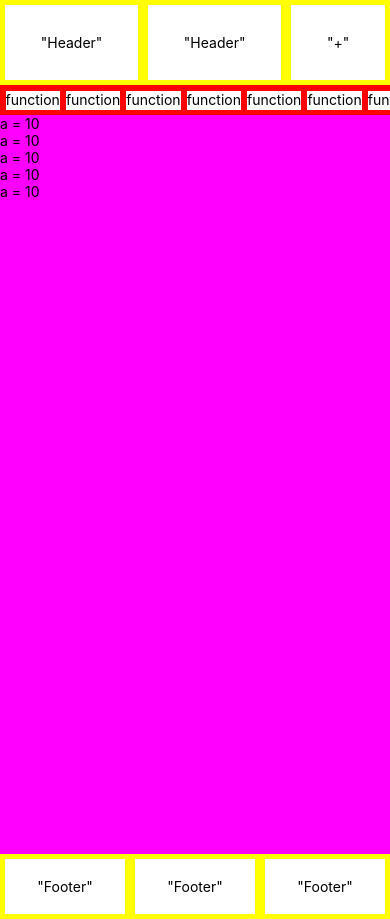
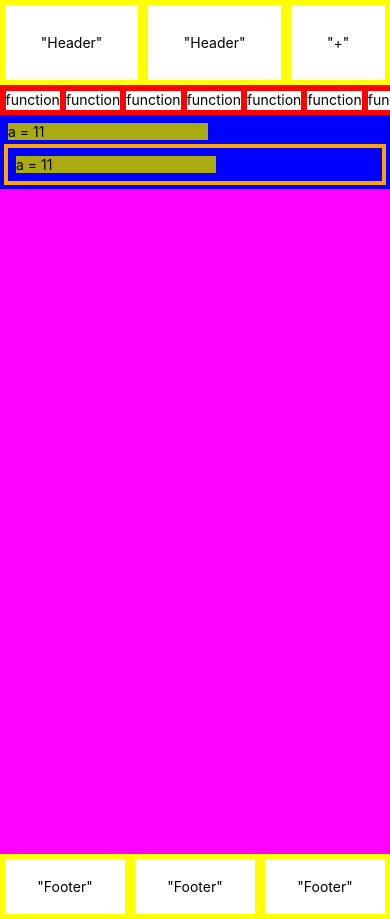
Before and after one commit to BalabanovA898/codeblocks, a React Native app: screen / in a window 390 px wide. Built offline with nearby package versions, Linux system fonts and the light colour scheme.

Commit message:
Finally made brand new working render system

```diff
--- a/App.tsx
+++ b/App.tsx
@@ -6,10 +6,8 @@ import CodeblocksZone from "./components/CodeblocksZone";
 import Footer from "./components/Footer";
 import BlockList from "./components/BlockList";
 
-import { useEffect, useState } from "react";
-import CodeBlocksWrapper from "./classes/CodeBlocksWrapper";
+import { useState } from "react";
 import CodeBlockFunction from "./classes/CodeBlockFunction";
-import CodeBlocksTree from "./classes/CodeBlocksTree";
 import CodeBlock from "./classes/CodeBlock";
 import CCodeBlockAsigment from "./classes/CodeBlockAsigment";
 
@@ -17,37 +15,20 @@ export default function App() {
     const [isBlockListVisible, setIsBlockListVisible] =
         useState<Boolean>(false);
 
-    const [functionList, setFunctionList] = useState<Array<CodeBlocksWrapper>>([
-        new CodeBlocksWrapper(
-            new CodeBlockFunction(
-                new CodeBlocksTree(
-                    new CodeBlock(
-                        new CCodeBlockAsigment(),
-                        new CodeBlock(
-                            new CCodeBlockAsigment(),
-                            new CodeBlock(
-                                new CCodeBlockAsigment(),
-                                new CodeBlock(
-                                    new CCodeBlockAsigment(),
-                                    new CodeBlock(
-                                        new CCodeBlockAsigment(),
-                                        null,
-                                        null
-                                    ),
-                                    null
-                                ),
-                                null
-                            ),
-                            null
-                        ),
-                        null
-                    )
-                )
+    const [functionList, setFunctionList] = useState<Array<CodeBlockFunction>>([
+        new CodeBlockFunction(
+            new CodeBlock(
+                new CCodeBlockAsigment(),
+                null,
+                new CodeBlock(new CCodeBlockAsigment(), null)
             )
         ),
     ]);
 
-    const [currentFunction, setCurrentFunction] = useState(0);
+    const [currentFunction, setCurrentFunction] = useState<number>(0);
+    const [currentCodeBlocks, setCurrecCodeBlocks] = useState<CodeBlock>(
+        functionList[currentFunction].codeBlocks
+    );
 
     return (
         <View>
@@ -57,7 +38,7 @@ export default function App() {
             />
             <BlockList isVisible={isBlockListVisible}></BlockList>
             <FunctionNavigator />
-            <CodeblocksZone blocks={functionList[currentFunction]} />
+            <CodeblocksZone blocks={currentCodeBlocks} />
             <Footer />
         </View>
     );
--- a/classes/CodeBlock.ts
+++ /dev/null
@@ -1,35 +0,0 @@
-import CCodeBlockAsigment from "./CodeBlockAsigment";
-
-type Content = CCodeBlockAsigment;
-
-interface ICodeBlock {
-    content_: Content;
-    next_: CodeBlock | null;
-    prev_: CodeBlock | null;
-}
-
-class CodeBlock implements ICodeBlock {
-    content_: Content;
-    next_: CodeBlock | null;
-    prev_: CodeBlock | null;
-
-    constructor(
-        content: Content,
-        next: CodeBlock | null,
-        prev: CodeBlock | null
-    ) {
-        this.content_ = content;
-        this.next_ = next;
-        this.prev_ = prev;
-    }
-
-    get content() {
-        return this.content_;
-    }
-
-    get next() {
-        return this.next_;
-    }
-}
-
-export default CodeBlock;
--- /dev/null
+++ b/classes/CodeBlock.tsx
@@ -0,0 +1,68 @@
+import { RenderContent } from "../types/types";
+import { Key } from "react";
+import { StyleSheet, View } from "react-native";
+
+interface ICodeBlock {
+    content_: RenderContent;
+    children: Array<CodeBlock>;
+    next_: CodeBlock | null;
+    isWrapper: Boolean;
+    render: (props: { key: Key }) => React.JSX.Element;
+}
+
+class CodeBlock implements ICodeBlock {
+    content_: RenderContent;
+    next_: CodeBlock | null;
+    isWrapper: Boolean = false;
+    children: CodeBlock[];
+
+    constructor(
+        content: RenderContent,
+        next: CodeBlock | null,
+        ...children: Array<CodeBlock>
+    ) {
+        this.content_ = content;
+        this.next_ = next;
+        this.children = children;
+    }
+
+    get content() {
+        return this.content_;
+    }
+
+    get next() {
+        return this.next_;
+    }
+
+    render(props: { key: Key }) {
+        return (
+            <View
+                key={props.key}
+                style={styles.container}>
+                {this.content.render({ key: Date.now() })}
+                {(() => {
+                    if (this.children.length)
+                        return (
+                            <View style={styles.children}>
+                                {this.children.map((item) =>
+                                    item.render({ key: Date.now() })
+                                )}
+                            </View>
+                        );
+                })()}
+            </View>
+        );
+    }
+}
+
+const styles = StyleSheet.create({
+    container: {
+        backgroundColor: "#0000ff",
+        padding: 4,
+    },
+    children: {
+        backgroundColor: "orange",
+        padding: 4,
+    },
+});
+export default CodeBlock;
--- a/classes/CodeBlockAsigment.ts
+++ b/classes/CodeBlockAsigment.tsx
@@ -8,8 +8,8 @@ interface ICodeBlockAsigment {
 class CCodeBlockAsigment implements ICodeBlockAsigment {
     render_ = CodeBlockAsigment;
 
-    get render() {
-        return this.render_;
+    render(props: { key: Key }) {
+        return this.render_(props);
     }
 }
 
--- a/classes/CodeBlockFunction.ts
+++ /dev/null
@@ -1,23 +0,0 @@
-import CodeBlocksTree from "./CodeBlocksTree";
-
-interface ICodeBlockFunction {
-    codeBlocks_: CodeBlocksTree;
-}
-
-class CodeBlockFunction implements ICodeBlockFunction {
-    codeBlocks_: CodeBlocksTree;
-
-    constructor(codeBlocksTree: CodeBlocksTree) {
-        this.codeBlocks_ = codeBlocksTree;
-    }
-
-    get codeBlocks() {
-        return this.codeBlocks_;
-    }
-
-    set codeBlocks(newCodeBlocks: CodeBlocksTree) {
-        this.codeBlocks_ = newCodeBlocks;
-    }
-}
-
-export default CodeBlockFunction;
--- /dev/null
+++ b/classes/CodeBlockFunction.tsx
@@ -0,0 +1,22 @@
+import CodeBlock from "./CodeBlock";
+
+interface ICodeBlockFunction {
+    codeBlocksWrapper_: CodeBlock;
+}
+
+class CodeBlockFunction implements ICodeBlockFunction {
+    codeBlocksWrapper_: CodeBlock;
+
+    constructor(codeBlocksTree: CodeBlock) {
+        this.codeBlocksWrapper_ = codeBlocksTree;
+    }
+
+    set codeBlocks(newCodeBlocks: CodeBlock) {
+        this.codeBlocksWrapper_ = newCodeBlocks;
+    }
+    get codeBlocks() {
+        return this.codeBlocksWrapper_;
+    }
+}
+
+export default CodeBlockFunction;
--- a/classes/CodeBlocksTree.ts
+++ /dev/null
@@ -1,23 +0,0 @@
-import CodeBlock from "./CodeBlock";
-
-interface ICodeBlocksTree {
-    root_: CodeBlock;
-}
-
-class CodeBlocksTree implements ICodeBlocksTree {
-    root_: CodeBlock;
-
-    constructor(root: CodeBlock) {
-        this.root_ = root;
-    }
-
-    get root() {
-        return this.root_;
-    }
-
-    set root(newRoot: CodeBlock) {
-        this.root_ = newRoot;
-    }
-}
-
-export default CodeBlocksTree;
--- a/classes/CodeBlocksWrapper.ts
+++ /dev/null
@@ -1,19 +0,0 @@
-import CodeBlockFunction from "./CodeBlockFunction";
-
-interface ICodeBlocksWrapper {
-    codeBlocksFunction_: CodeBlockFunction;
-}
-
-class CodeBlocksWrapper implements ICodeBlocksWrapper {
-    codeBlocksFunction_: CodeBlockFunction;
-
-    constructor(codeBlocksFunction: CodeBlockFunction) {
-        this.codeBlocksFunction_ = codeBlocksFunction;
-    }
-
-    get codeBlocksFunction() {
-        return this.codeBlocksFunction_;
-    }
-}
-
-export default CodeBlocksWrapper;
--- a/components/CodeBlockAsigment.tsx
+++ b/components/CodeBlockAsigment.tsx
@@ -1,4 +1,4 @@
-import { View, Text } from "react-native";
+import { View, Text, StyleSheet } from "react-native";
 import { Key } from "react";
 
 interface Props {
@@ -7,10 +7,20 @@ interface Props {
 
 const CodeBlockAsigment = (props: Props) => {
     return (
-        <View key={props.key}>
-            <Text>a = 10</Text>
+        <View
+            style={styles.container}
+            key={props.key}>
+            <Text>a = 11</Text>
         </View>
     );
 };
 
+const styles = StyleSheet.create({
+    container: {
+        backgroundColor: "#aaaa11",
+        width: 200,
+        margin: 4,
+    },
+});
+
 export default CodeBlockAsigment;
--- a/components/CodeblocksZone.tsx
+++ b/components/CodeblocksZone.tsx
@@ -5,44 +5,18 @@ import {
     View,
 } from "react-native";
 
-import { Key, useState } from "react";
-
-import CodeBlocksWrapper from "../classes/CodeBlocksWrapper";
 import CodeBlock from "../classes/CodeBlock";
-import CodeBlockFunction from "../classes/CodeBlockFunction";
 
 interface Props {
-    blocks: CodeBlocksWrapper;
-}
-
-function getRenderArray(current: CodeBlock) {
-    let currentNode: CodeBlock = current;
-    let res = [current.content.render];
-    while (currentNode.next !== null) {
-        currentNode = currentNode.next;
-        res.push(currentNode.content.render);
-    }
-    return res;
+    blocks: CodeBlock;
 }
 
 const CodeblocksZone = ({ blocks }: Props) => {
     const { height } = useWindowDimensions();
-    const [blocksFunction, setBlocksFunction] = useState<CodeBlockFunction>(
-        blocks.codeBlocksFunction
-    );
-    const [treeRoot, setTreeRoot] = useState<CodeBlock>(
-        blocksFunction.codeBlocks.root
-    );
-    const [currentNode, setCurrentNode] = useState<CodeBlock | null>(treeRoot);
-    const [renderArray, setRenderArray] = useState<
-        Array<(props: { key: Key }) => React.JSX.Element>
-    >(currentNode ? getRenderArray(currentNode) : []);
 
     return (
         <View style={{ height: height - 105, ...styles.container }}>
-            <ScrollView>
-                {renderArray.map((item, index) => item({ key: index }))}
-            </ScrollView>
+            <ScrollView>{blocks.render({ key: Date.now() })}</ScrollView>
         </View>
     );
 };
--- /dev/null
+++ b/types/types.ts
@@ -0,0 +1,4 @@
+import CodeBlock from "../classes/CodeBlock";
+import CCodeBlockAsigment from "../classes/CodeBlockAsigment";
+
+export type RenderContent = CCodeBlockAsigment;
```
Also changed, not shown: components/CodeBlock.tsx (deleted, +0 -10 lines), 1 other file (tests, documents, lock files or other folders).
